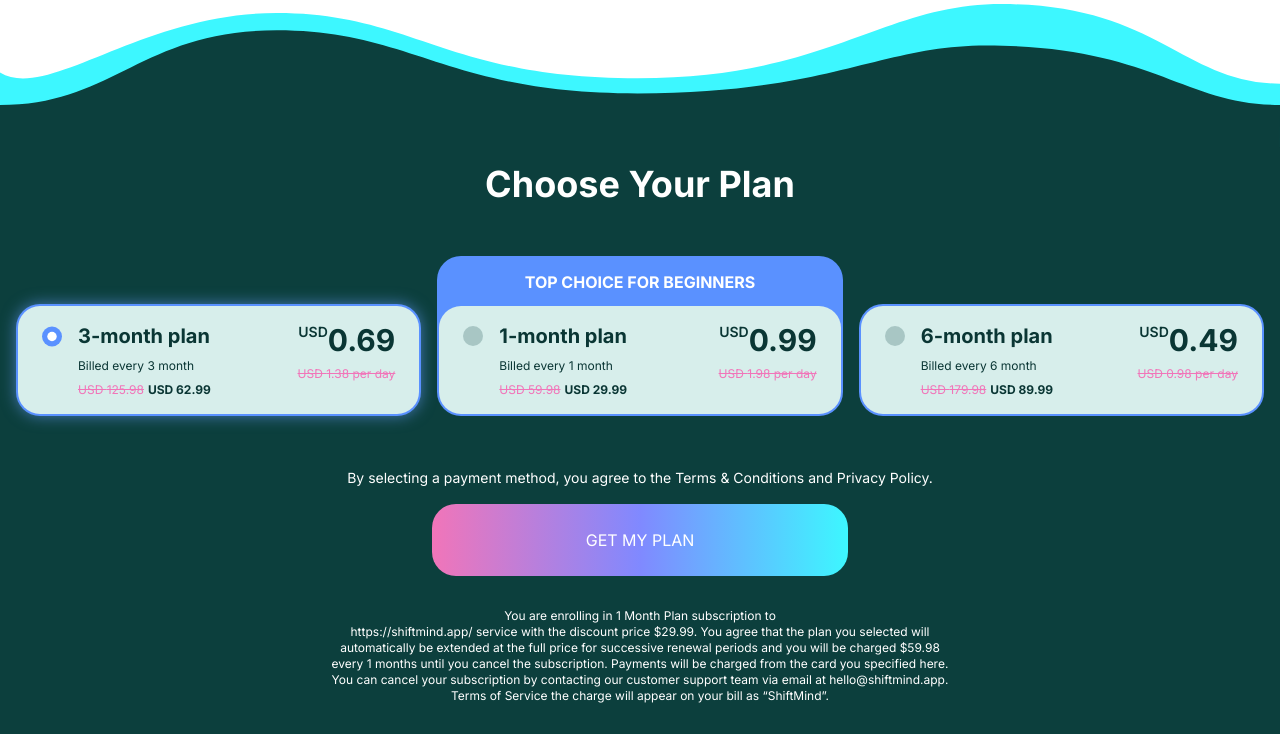
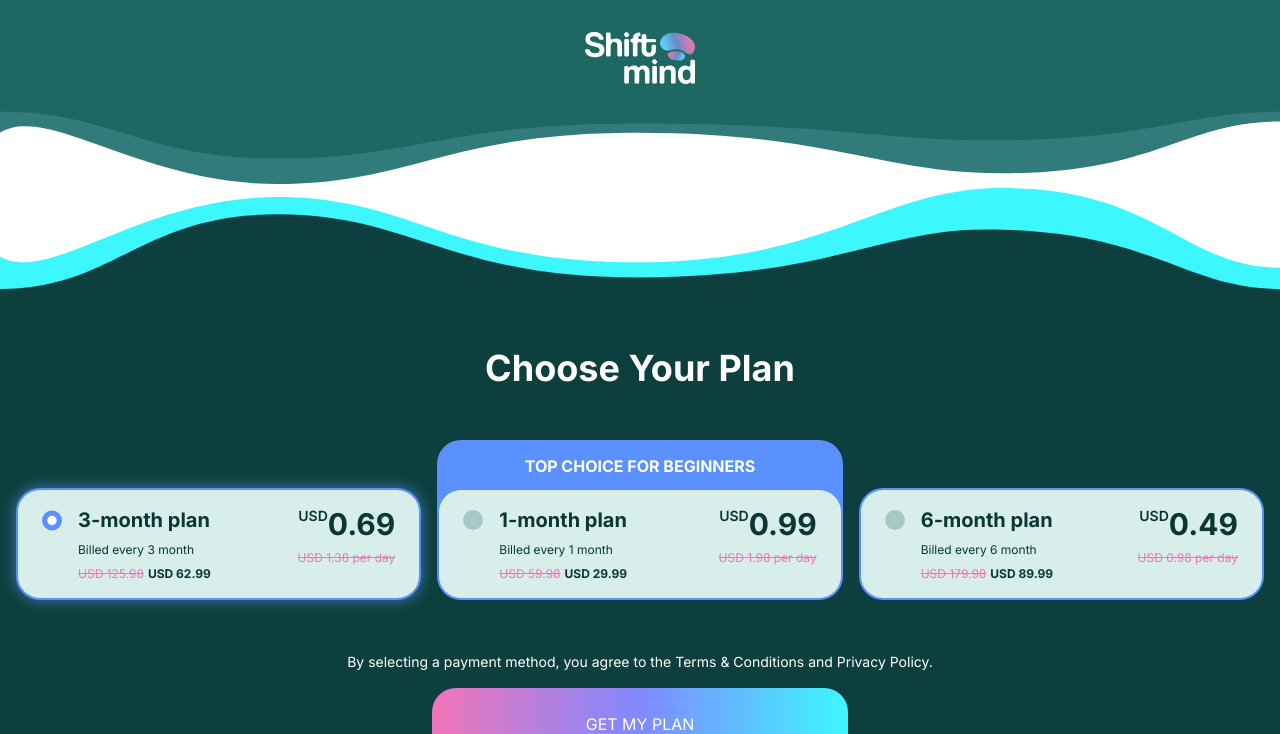
Before and after one commit to LeoGytis/shift_mind, a Next.js app: page / in a window 1280 px wide. Shown: the top 734 px of the page. Built offline with nearby package versions, Linux system fonts and the light colour scheme.

Commit message:
save topbar

```diff
--- /dev/null
+++ b/app/components/TopBar.tsx
@@ -0,0 +1,27 @@
+import Image from 'next/image';
+import sectionframetop from '@/app/vectors/sectionframetop.svg';
+import shiftmind from '@/app/vectors/shiftmind.svg';
+
+const TopBar = () => {
+	return (
+		<>
+			<div className="relative h-24 lg:h-4 bg-greenlight">
+				<Image
+					src={shiftmind}
+					alt="shift_mind_logo"
+					width={110}
+					height={52}
+					className="absolute top-8 left-1/2 -translate-x-1/2 w-[110px] h-[52px]"
+				/>
+			</div>
+			<Image
+				src={sectionframetop}
+				alt="section_top_vector"
+				layout="intrinsic"
+				className="object-contain w-full -mt-1"
+			/>
+		</>
+	);
+};
+
+export default TopBar;
--- a/app/page.tsx
+++ b/app/page.tsx
@@ -1,5 +1,11 @@
 import ChooseYourPlanSection from './components/choose-plan-section/ChooseYourPlanSection';
+import TopBar from './components/TopBar';
 
 export default function Home() {
-	return <ChooseYourPlanSection />;
+	return (
+		<div className="flex flex-col">
+			<TopBar />
+			<ChooseYourPlanSection />
+		</div>
+	);
 }
```
Also changed, not shown: app/vectors/sectionframetop.svg (added), app/vectors/shiftmind.svg (added).
